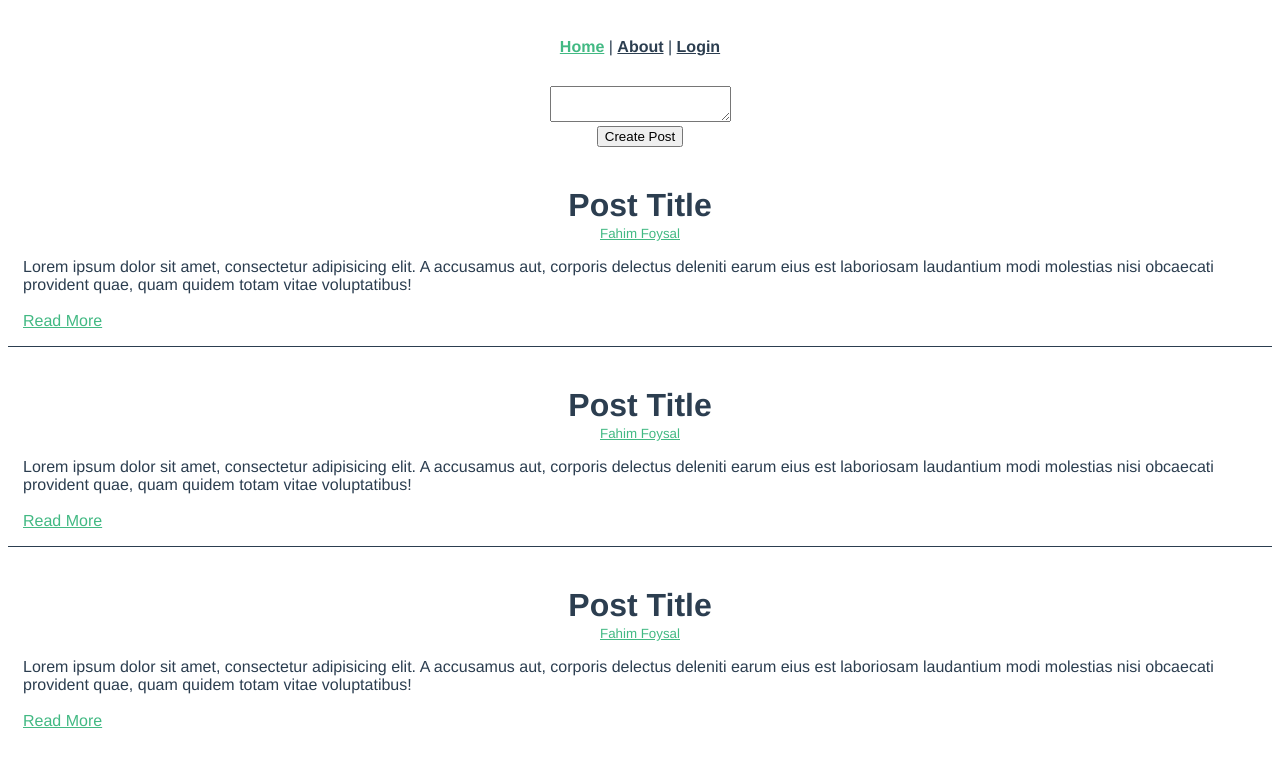
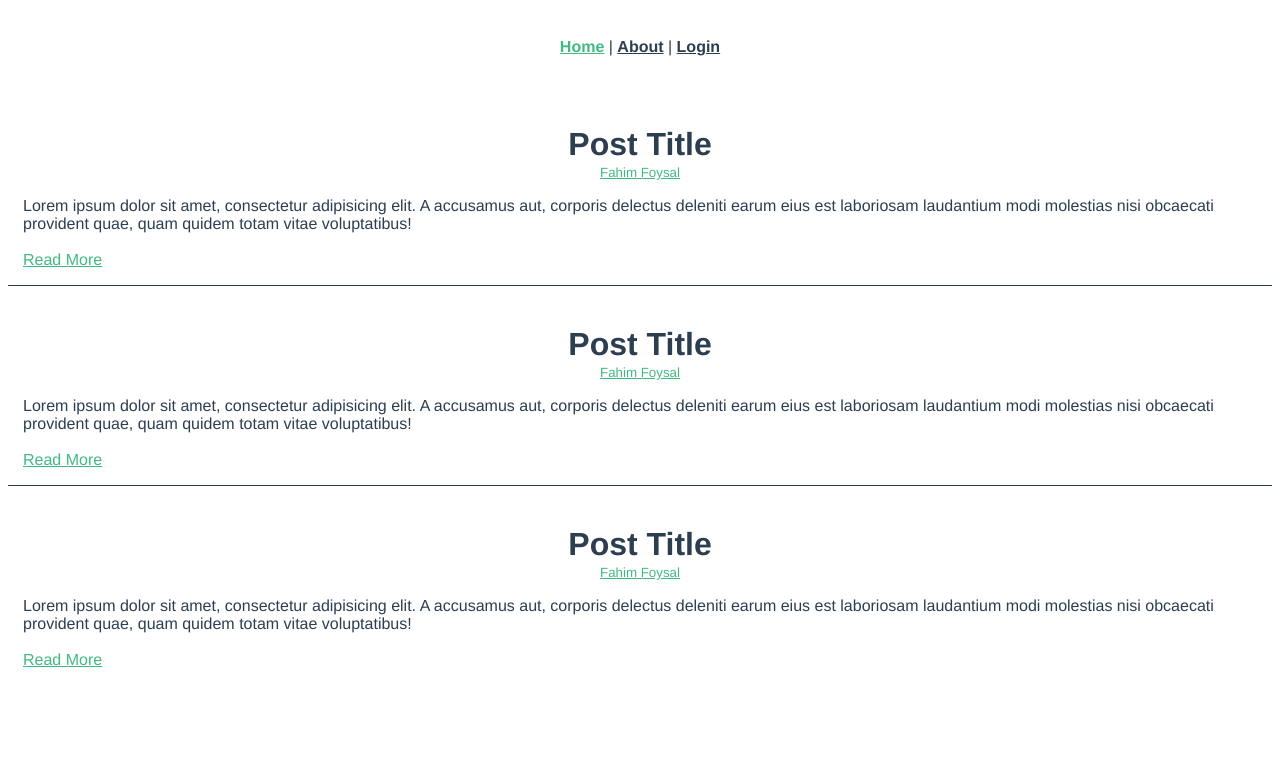
Before and after one commit to fahimfoysal2/MW-Blog-Post, a Vue app in the folder blog-post-front/: page / in a window 1280 px wide. Shown: the top 766 px of the page. Built offline with nearby package versions, Linux system fonts and the light colour scheme.

Commit message:
Authorized users can see create post module

```diff
--- a/blog-post-front/src/views/Home.vue
+++ b/blog-post-front/src/views/Home.vue
@@ -1,6 +1,6 @@
 <template>
     <div class="home">
-        <create-post/>
+        <create-post v-if="loggedIn"/>
         <Posts :posts="posts"/>
     </div>
 </template>
@@ -48,6 +48,11 @@ export default {
                 },
             ]
         }
+    },
+    computed: {
+        loggedIn() {
+            return this.$store.state.token;
+        }
     }
 }
 </script>
```
